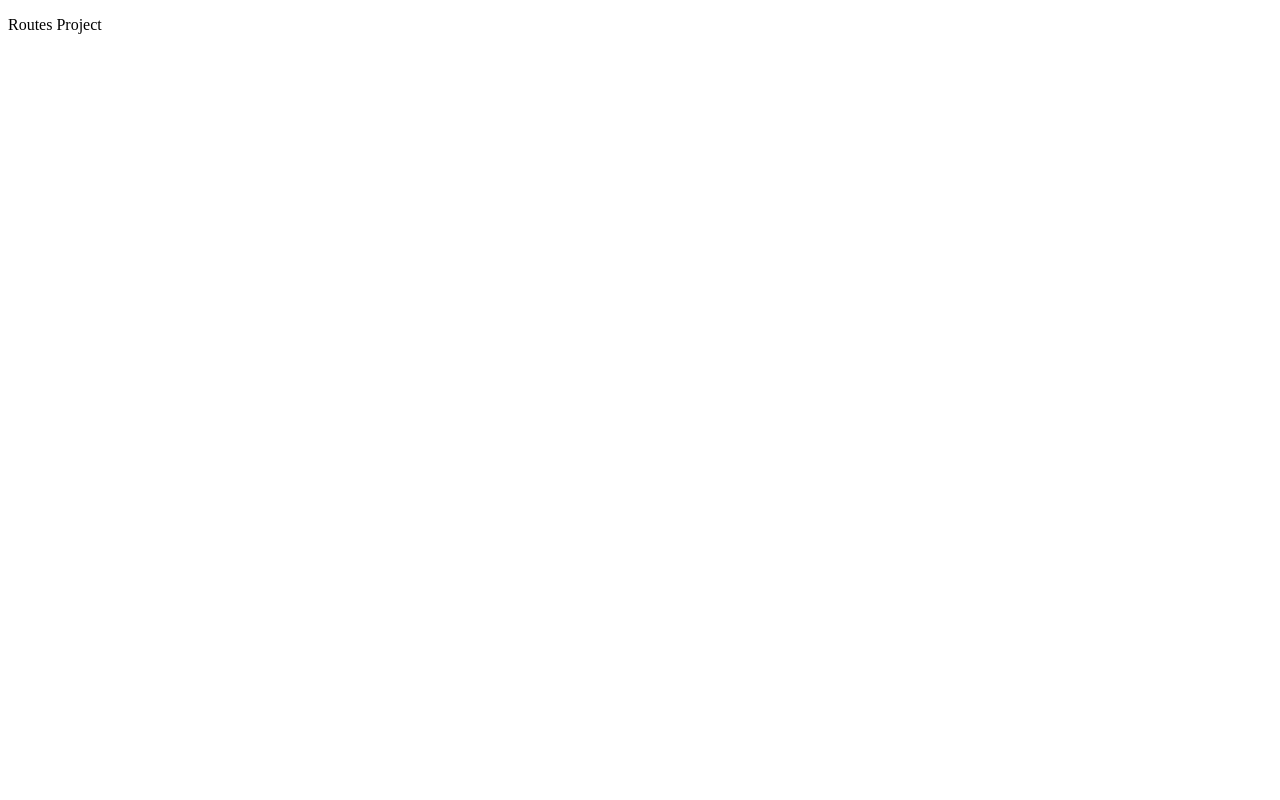
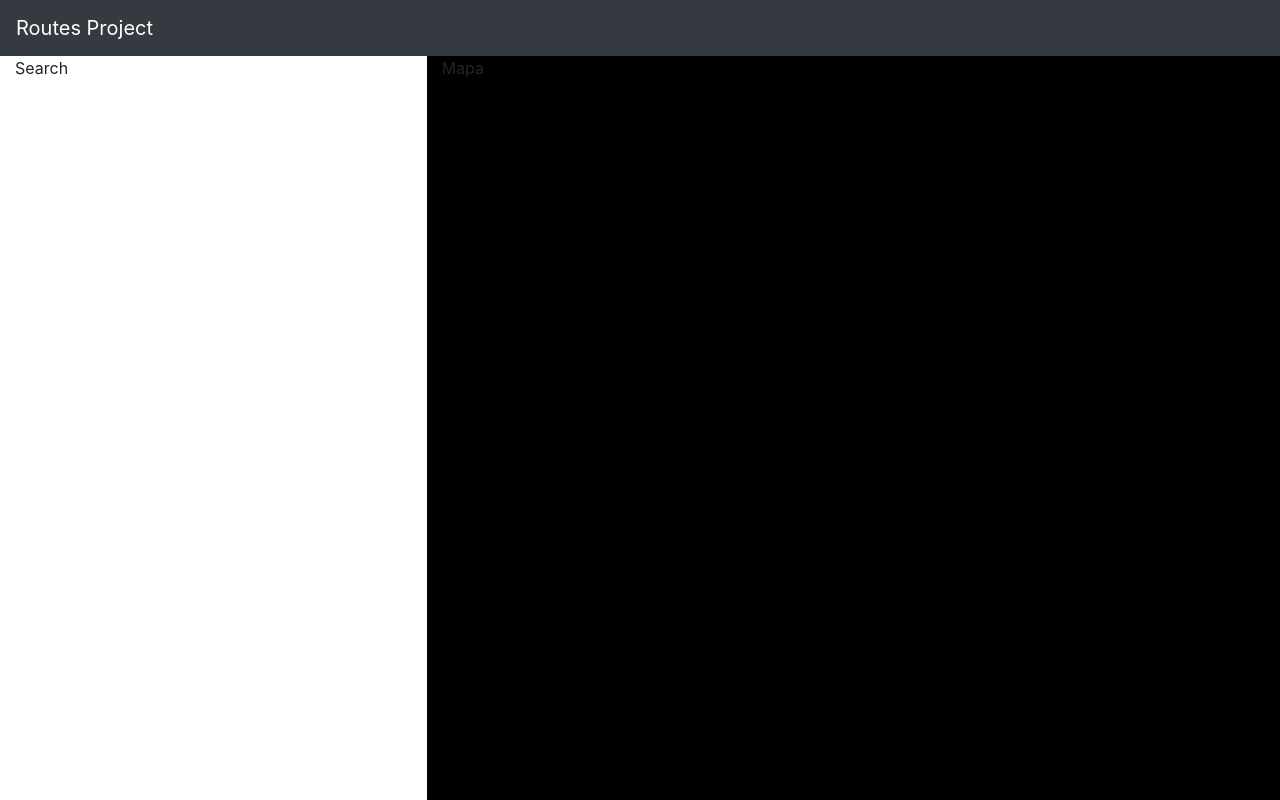
Before and after one commit to mariolugo/routes, a Next.js app: page / in a window 1280 px wide. Built offline with nearby package versions, Linux system fonts and the light colour scheme.

Commit message:
Created basic layout component

```diff
--- a/package.json
+++ b/package.json
@@ -12,9 +12,11 @@
     "precommit": "lint-staged"
   },
   "dependencies": {
+    "bootstrap": "^4.5.3",
     "next": "10.0.3",
     "prop-types": "^15.7.2",
     "react": "17.0.1",
+    "react-bootstrap": "^1.4.0",
     "react-dom": "17.0.1"
   },
   "devDependencies": {
--- /dev/null
+++ b/src/components/Layout/index.js
@@ -0,0 +1,17 @@
+import React from 'react';
+import Container from 'react-bootstrap/Container';
+import PropTypes from 'prop-types';
+import { NavBar } from '../NavBar';
+
+export const Layout = ({ children }) => {
+  return (
+    <>
+      <NavBar />
+      <Container fluid>{children}</Container>
+    </>
+  );
+};
+
+Layout.propTypes = {
+  children: PropTypes.element.isRequired,
+};
--- /dev/null
+++ b/src/components/NavBar/index.js
@@ -0,0 +1,10 @@
+import React from 'react';
+import Navbar from 'react-bootstrap/Navbar';
+
+export const NavBar = () => {
+  return (
+    <Navbar bg="dark" variant="dark">
+      <Navbar.Brand href="#home">Routes Project</Navbar.Brand>
+    </Navbar>
+  );
+};
--- /dev/null
+++ b/src/components/index.js
@@ -0,0 +1 @@
+export * from './Layout';
--- a/src/pages/_app.js
+++ b/src/pages/_app.js
@@ -1,4 +1,5 @@
 import PropTypes from 'prop-types';
+import 'bootstrap/dist/css/bootstrap.min.css';
 
 /**
  * This is the main app that has the redux and theme provider
--- a/src/pages/index.js
+++ b/src/pages/index.js
@@ -1,6 +1,10 @@
 import Head from 'next/head';
+import Row from 'react-bootstrap/Row';
+import Col from 'react-bootstrap/Col';
 
-export default function Home() {
+import { Layout } from '../components';
+
+const Home = () => {
   return (
     <div>
       <Head>
@@ -8,9 +12,26 @@ export default function Home() {
         <link rel="icon" href="/favicon.ico" />
       </Head>
 
-      <main>
-        <p>Routes Project</p>
-      </main>
+      <Layout>
+        <Row>
+          <Col xs={12} md={4}>
+            Search{' '}
+          </Col>
+          <Col
+            xs={12}
+            md={8}
+            style={{
+              backgroundColor: 'black',
+              height: 'calc(100vh - 56px)',
+              overflow: 'hidden',
+            }}>
+            {' '}
+            Mapa
+          </Col>
+        </Row>
+      </Layout>
     </div>
   );
-}
+};
+
+export default Home;
```
Also changed, not shown: src/components/Input/index.js (added), 2 other files (tests, documents, lock files or other folders).
